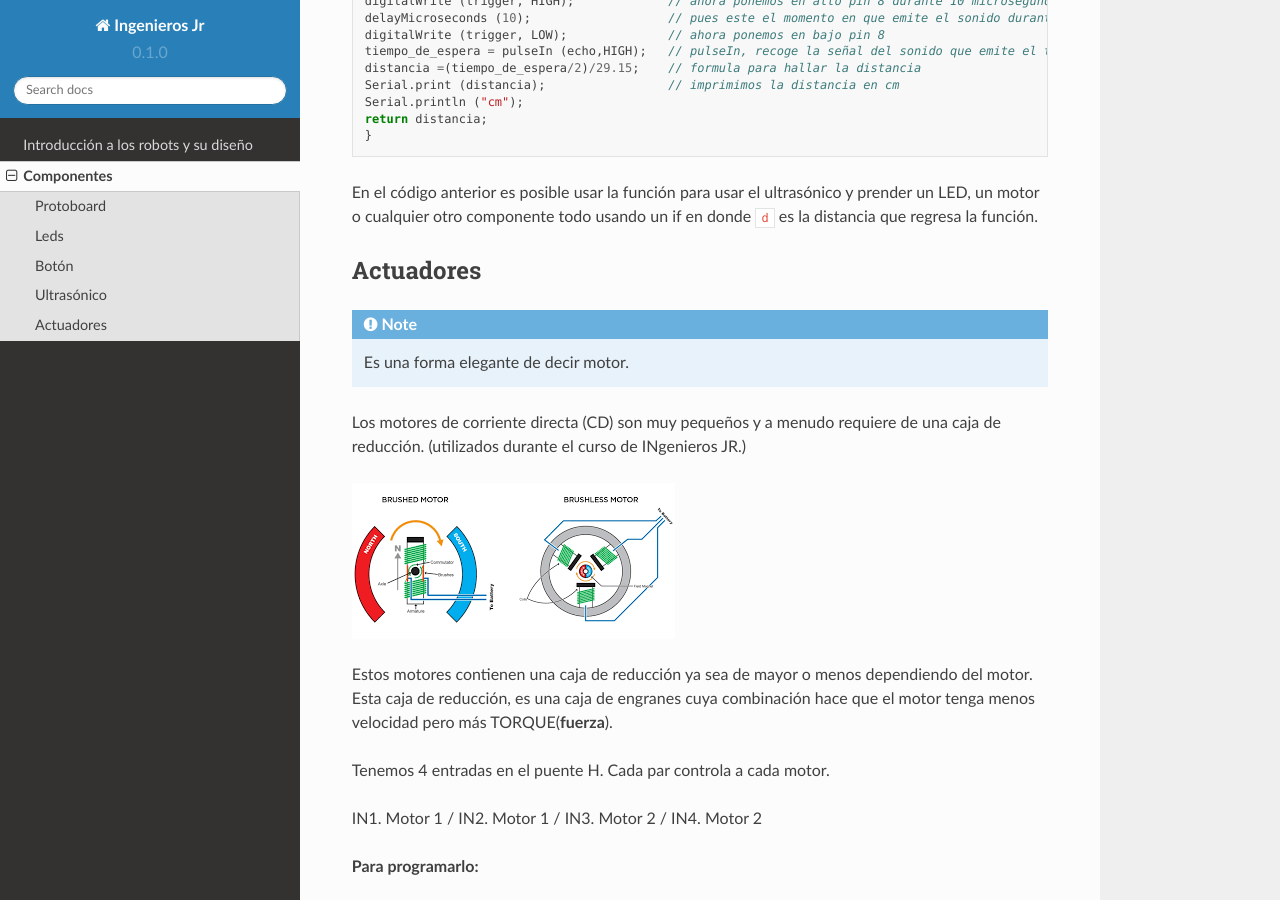
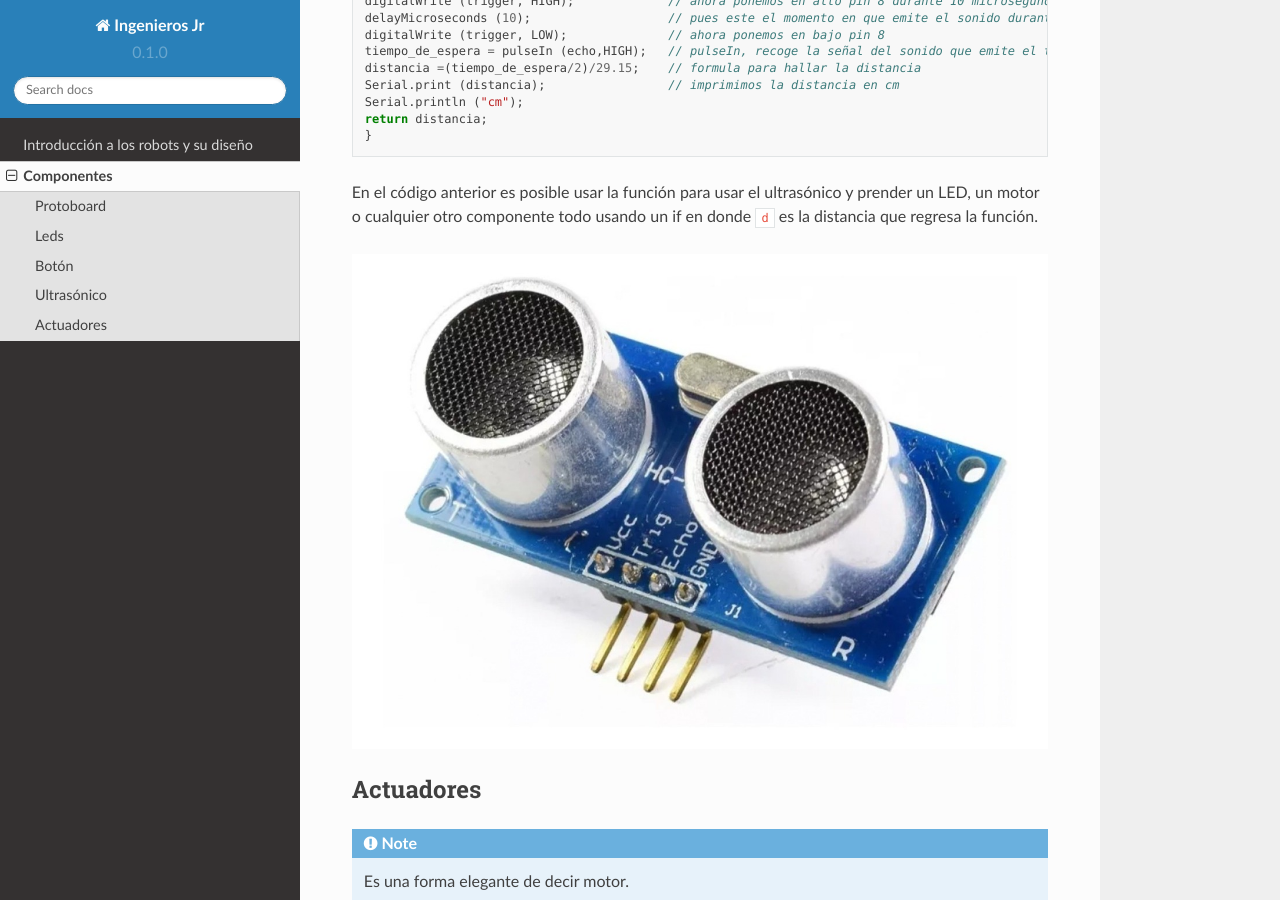
Before and after one commit to Gagis00/Ingeniero-JR, a Sphinx documentation site: the page built from docs/source/componentes.rst, in a window 1280 px wide and 900 px high, scrolled down 3085 px. Built offline with Sphinx 7.4.7 and the Read the Docs theme 2.0.0, drawn with Linux system fonts in a browser that asks for light colours.

Commit message:
Update componentes.rst

```diff
--- a/docs/source/componentes.rst
+++ b/docs/source/componentes.rst
@@ -114,6 +114,8 @@ El sensor ultrasónico  consta de dos elementos. Un Transmisor (``Trigger``) y u
 
 En el código anterior es posible usar la función para usar el ultrasónico y prender un LED, un motor o cualquier otro componente todo usando un if en donde ``d`` es la distancia que regresa la función.
 
+.. figure:: img/ultrasonido.jpg
+
 Actuadores
 ----------
 
```
